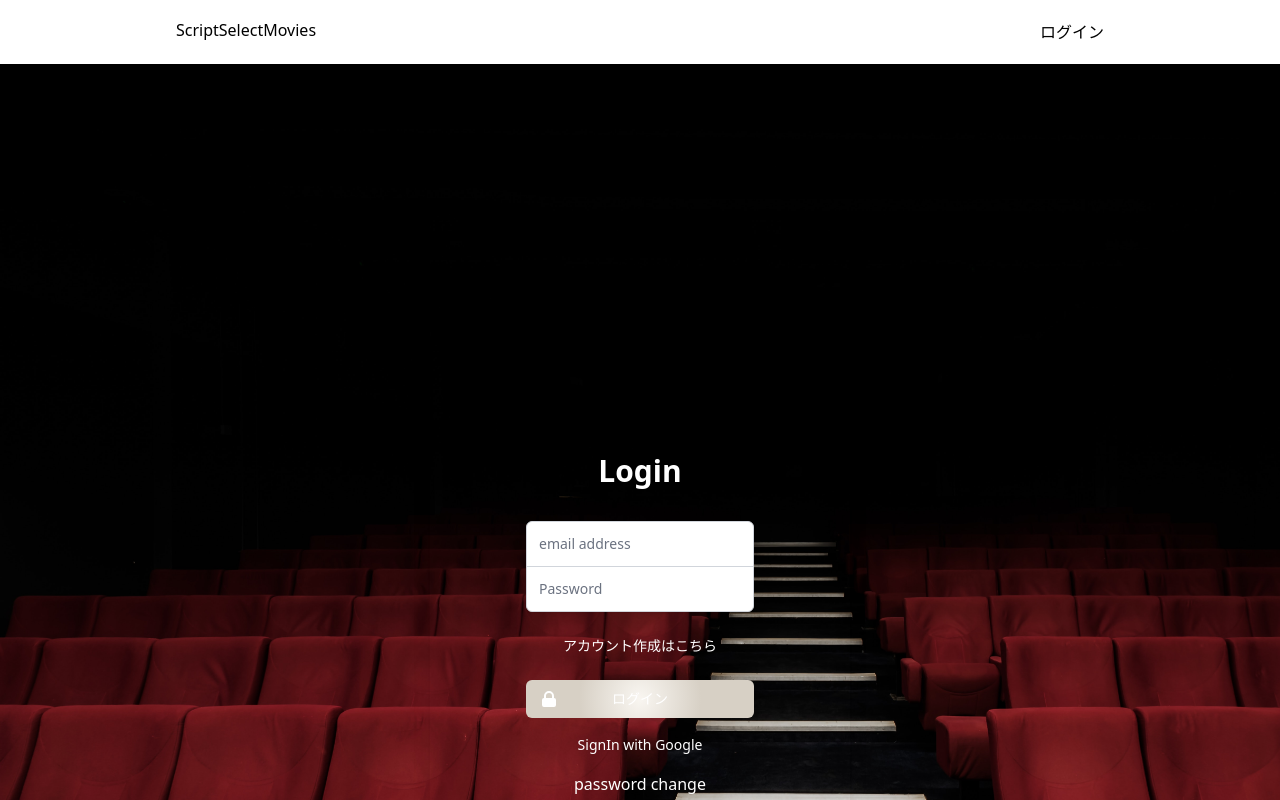
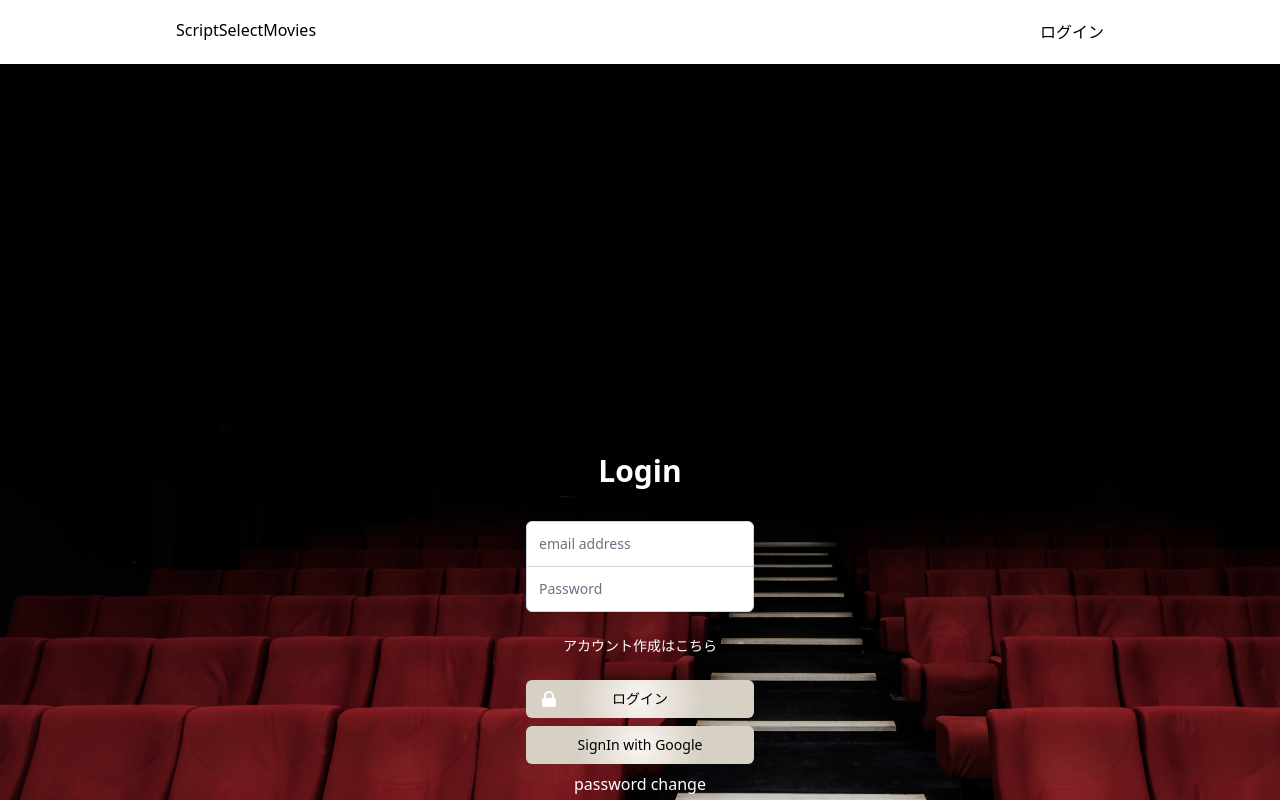
Before and after one commit to ayakuma309/movie-dialoge, a Next.js app: page /loginForm in a window 1280 px wide. Shown: the top 800 px of the page. Built offline with nearby package versions, Linux system fonts and the light colour scheme; no server answers.

Commit message:
fix: 新規登録していないユーザーがログインした際のエラーの修正 #28

```diff
--- a/components/login/Auth.tsx
+++ b/components/login/Auth.tsx
@@ -74,10 +74,15 @@ const Auth: NextPage = () => {
   //ログイン
   const signInEmail = async (e: React.FormEvent<HTMLFormElement>) => {
     e.preventDefault()
-    //auth.signInWithEmailAndPassword(email, password)の一行でログイン処理を行っている。
-    await signInWithEmailAndPassword(auth, email, password)
-    router.push("/")
-  };
+    try{
+      //auth.signInWithEmailAndPassword(email, password)の一行でログイン処理を行っている。
+      await signInWithEmailAndPassword(auth, email, password)
+      router.push("/")
+    } catch (error) {
+      console.error("Error signing in: ", error);
+      alert("ログインに失敗しました。新規登録していないユーザーです。");
+    }
+  }
 
   const signInGoogle = async () => {
     const provider = new GoogleAuthProvider();
@@ -212,7 +217,7 @@ const Auth: NextPage = () => {
         <div>
           <button
             type='submit'
-            className='group relative flex w-full justify-center rounded-md border border-transparent  py-2 px-4 text-sm font-medium text-white bg-Color focus:outline-none focus:ring-2 focus:ring-indigo-500 focus:ring-offset-2'
+            className='group relative flex w-full justify-center rounded-md border border-transparent  py-2 px-4 text-sm font-medium text-black bg-Color focus:outline-none focus:ring-2 focus:ring-indigo-500 focus:ring-offset-2'
             disabled={ !email || password.length < 6 }>
             <span className='absolute inset-y-0 left-0 flex items-center pl-3'>
               <svg
@@ -232,7 +237,7 @@ const Auth: NextPage = () => {
             {isLogin ? 'ログイン' : 'アカウント作成'}
           </button>
           <button
-            className='group relative flex w-full justify-center rounded-md border border-transparent  py-2 px-4 my-2 text-sm font-medium text-dark-500 text-white focus:outline-none focus:ring-2 focus:ring-indigo-500 focus:ring-offset-2'
+            className='group relative flex w-full justify-center rounded-md border border-transparent  py-2 px-4 my-2 text-sm font-medium text-dark-500 text-black bg-Color focus:outline-none focus:ring-2 focus:ring-indigo-500 focus:ring-offset-2'
             onClick={signInGoogle}
           >
             SignIn with Google
```
